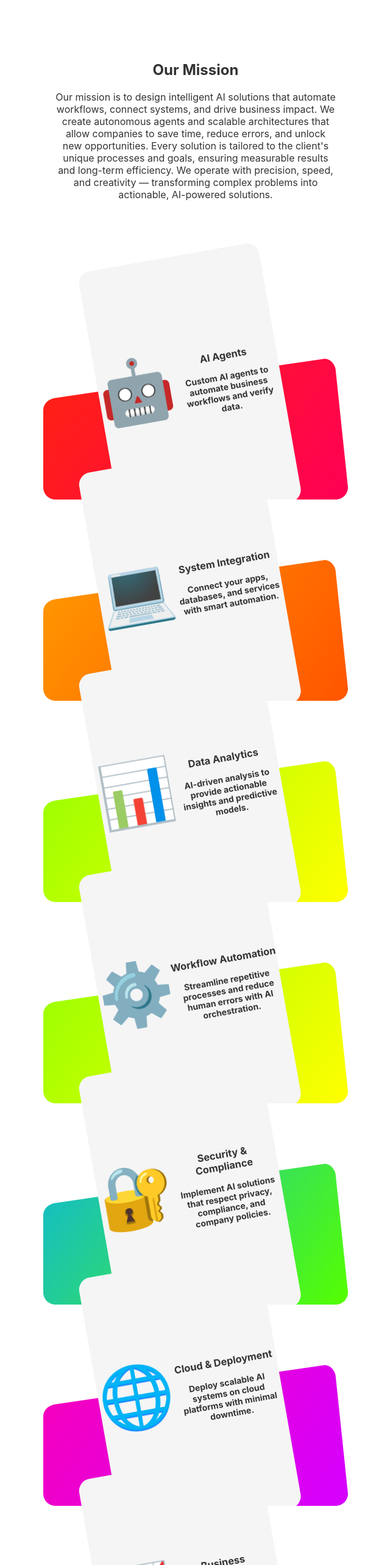
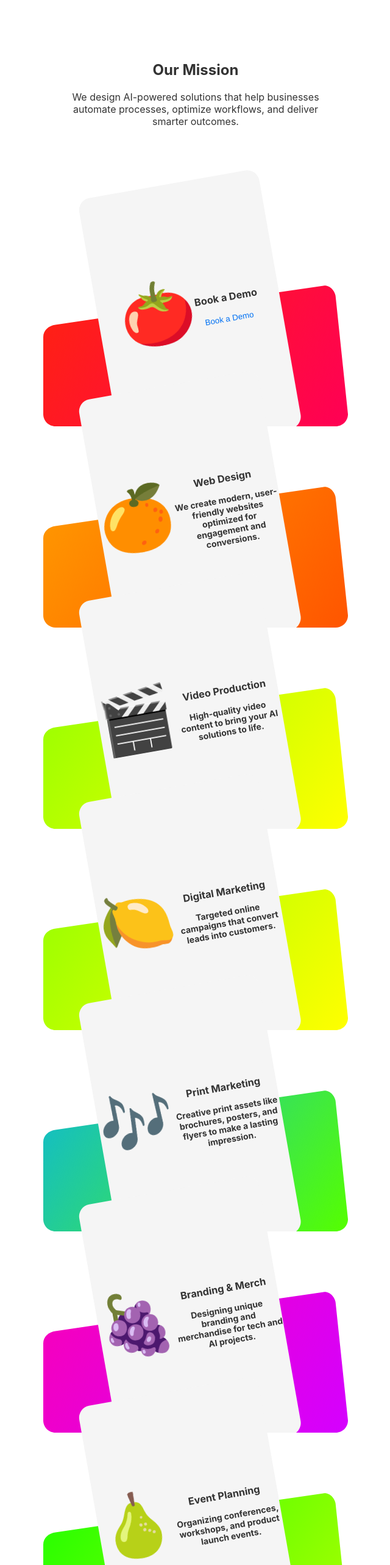
Before and after one commit to martinantoniorecords/my-react-app, a React (Create React App) app: page / in a window 1280 px wide. Shown: the top 2566 px of the page at 61% size, without its empty margins (319-959 px from the left). Built offline with nearby package versions, Linux system fonts and the light colour scheme.

Commit message:
Update App.tsx: AI Solutions Architect text

```diff
--- a/src/App.tsx
+++ b/src/App.tsx
@@ -68,42 +68,6 @@ function PaymentPage() {
   );
 }
 
-// AI Solutions Project Page
-function AIProjectsPage() {
-  return (
-    <div>
-      <h2>AI Solutions</h2>
-      <h1>Empower Your Business with Intelligent Automation</h1>
-
-      <p>🎯 <strong>What we offer:</strong></p>
-      <p>
-        We build AI agents, automate complex workflows, and integrate smart solutions into your business ecosystem.
-        From data verification to process orchestration, we provide scalable, reliable AI systems.
-      </p>
-
-      <p>🔑 <strong>Key Benefits:</strong></p>
-      <ul>
-        <li>Automated workflows: Reduce manual tasks and errors with intelligent agents.</li>
-        <li>Data-driven insights: Real-time analysis to make informed decisions.</li>
-        <li>Custom integrations: Connect your existing systems with AI solutions seamlessly.</li>
-        <li>Enhanced user experience: Automate notifications, onboarding, and client interactions.</li>
-      </ul>
-
-      <p>🌟 <strong>Who it's for:</strong></p>
-      <ul>
-        <li>Businesses looking to streamline operations.</li>
-        <li>Startups wanting to deploy AI-powered services quickly.</li>
-        <li>Enterprises aiming for digital transformation and efficiency.</li>
-      </ul>
-
-      <p>🚀 <strong>Why choose us:</strong></p>
-      <p>
-        Our AI solutions are practical, robust, and tailored to your business goals. We combine cutting-edge technology with human expertise to deliver measurable results and long-term scalability.
-      </p>
-    </div>
-  );
-}
-
 // Main App Component
 export default function App() {
   const [showPayment, setShowPayment] = useState(false);
@@ -120,10 +84,7 @@ export default function App() {
       }
     };
     document.head.appendChild(script);
-
-    return () => {
-      document.head.removeChild(script);
-    };
+    return () => { document.head.removeChild(script); };
   }, []);
 
   return (
@@ -131,12 +92,7 @@ export default function App() {
       <div style={container}>
         <div style={missionSection}>
           <h2>Our Mission</h2>
-          <p>
-            Our mission is to design intelligent AI solutions that automate workflows, connect systems, and drive business impact.
-            We create autonomous agents and scalable architectures that allow companies to save time, reduce errors, and unlock new opportunities.
-            Every solution is tailored to the client's unique processes and goals, ensuring measurable results and long-term efficiency.
-            We operate with precision, speed, and creativity — transforming complex problems into actionable, AI-powered solutions.
-          </p>
+          <p>We design AI-powered solutions that help businesses automate processes, optimize workflows, and deliver smarter outcomes.</p>
         </div>
 
         {services.map(([emoji, hueA, hueB, service, description], i) => (
@@ -154,7 +110,6 @@ export default function App() {
 
         <Routes>
           <Route path="/payment" element={<PaymentPage />} />
-          <Route path="/ai-projects" element={<AIProjectsPage />} />
           <Route path="/contact" element={<ContactForm />} />
           <Route path="/Promo" element={<Promo />} />
         </Routes>
@@ -162,16 +117,14 @@ export default function App() {
         <div id="paypal-container" style={{ marginTop: 80, textAlign: 'center' }} />
 
         <div style={{ textAlign: 'center', marginTop: 120 }}>
-          <Link to="/contact" style={{ margin: '0 1rem' }}>Contact</Link>
+          <a href="mailto:info@martitony.com" style={{ margin: '0 1rem', color: '#0070f3' }}>Contact</a>
         </div>
-
-        <div style={{ textAlign: 'center', fontSize: 10, color: '#777', marginTop: 40, paddingBottom: 30 }} />
       </div>
     </Router>
   );
 }
 
-// Card Component
+// Card Component & Helpers
 interface CardProps {
   emoji: string;
   hueA: number;
@@ -197,7 +150,6 @@ function Card({ emoji, hueA, hueB, i, service, description }: CardProps) {
   );
 }
 
-// Variants and Styles
 const cardVariants: Variants = {
   offscreen: { y: 300 },
   onscreen: { y: 50, rotate: -10, transition: { type: "spring", bounce: 0.4, duration: 0.8 } }
@@ -214,14 +166,23 @@ const textStyle = { textAlign: "center", color: "#333", fontSize: "14px", fontWe
 const showPaymentButtonStyle = { padding: "10px 20px", marginTop: "20px", backgroundColor: "#0070f3", color: "white", border: "none", borderRadius: "5px", cursor: "pointer", fontSize: "16px", fontWeight: "bold" } as const;
 const paymentPageContainerStyle = { marginTop: "100px", display: "flex", justifyContent: "center" } as const;
 
-// Services updated for AI Solutions Architect
+// Updated services array
 const services: [string, number, number, string, string | React.JSX.Element][] = [
-  ["🤖", 340, 10, "AI Agents", "Custom AI agents to automate business workflows and verify data."],
-  ["💻", 20, 40, "System Integration", "Connect your apps, databases, and services with smart automation."],
-  ["📊", 60, 90, "Data Analytics", "AI-driven analysis to provide actionable insights and predictive models."],
-  ["⚙️", 60, 90, "Workflow Automation", "Streamline repetitive processes and reduce human errors with AI orchestration."],
-  ["🔐", 100, 200, "Security & Compliance", "Implement AI solutions that respect privacy, compliance, and company policies."],
-  ["🌐", 290, 320, "Cloud & Deployment", "Deploy scalable AI systems on cloud platforms with minimal downtime."],
-  ["📈", 80, 120, "Business Optimization", "Optimize operations and resource allocation with AI-driven decisions."],
-  ["🧑‍💼", 0, 330, "Consulting & Training", <Link to="/ai-projects">Guidance and hands-on training for your team to implement AI solutions.</Link>],
+  [
+    "🍅",
+    340,
+    10,
+    "Book a Demo",
+    <a href="mailto:info@martitony.com">
+      <button style={{ background: 'none', border: 'none', color: '#0070f3', cursor: 'pointer' }}>
+        Book a Demo
+      </button>
+    </a>
+  ],
+  ["🍊", 20, 40, "Web Design", "We create modern, user-friendly websites optimized for engagement and conversions."],
+  ["🎬", 60, 90, "Video Production", "High-quality video content to bring your AI solutions to life."],
+  ["🍋", 60, 90, "Digital Marketing", "Targeted online campaigns that convert leads into customers."],
+  ["🎶", 100, 200, "Print Marketing", "Creative print assets like brochures, posters, and flyers to make a lasting impression."],
+  ["🍇", 290, 320, "Branding & Merch", "Designing unique branding and merchandise for tech and AI projects."],
+  ["🍐", 80, 120, "Event Planning", "Organizing conferences, workshops, and product launch events."],
 ];
```
